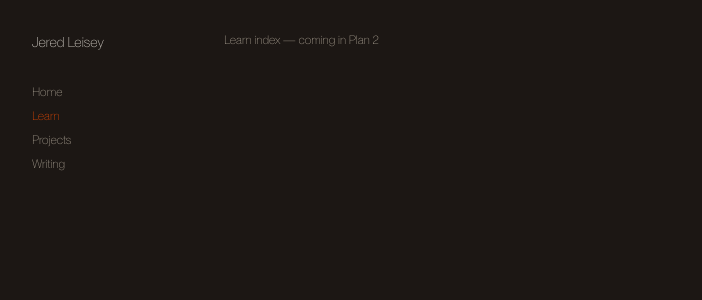
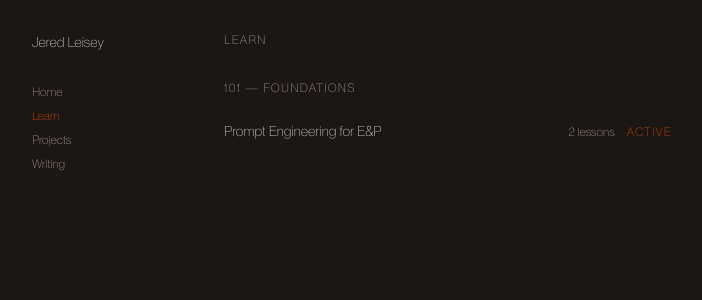
Before and after one commit to jeredleisey/jeredleisey-next, a Next.js app: page /learn in a window 1280 px wide. Shown: the top 300 px of the page, without its empty margins (0-702 px from the left). Built offline with nearby package versions, Linux system fonts and the light colour scheme.

Commit message:
feat: implement Learn index page grouped by level

```diff
--- a/app/learn/page.tsx
+++ b/app/learn/page.tsx
@@ -1,3 +1,82 @@
+import Link from 'next/link';
+import { getAllSeries } from '@/lib/content';
+
+export const metadata = { title: 'Learn — Jered Leisey' };
+
 export default function LearnPage() {
-  return <div className="p-pad-2 text-my-stone text-xs">Learn index — coming in Plan 2</div>;
+  const allSeries = getAllSeries();
+  const level101 = allSeries.filter((s) => s.metadata.level === 101);
+  const level201 = allSeries.filter((s) => s.metadata.level === 201);
+
+  return (
+    <div className="p-pad-2 max-w-lg">
+      <h1 className="text-my-stone text-xs uppercase tracking-widest mb-pad-2">Learn</h1>
+
+      {level101.length > 0 && (
+        <section className="mb-8">
+          <h2 className="text-my-stone text-xs uppercase tracking-widest border-b border-my-espresso/30 pb-2 mb-4">
+            101 — Foundations
+          </h2>
+          <ul className="flex flex-col gap-4">
+            {level101.map((series) => (
+              <li key={series.slug}>
+                <Link
+                  href={`/learn/${series.slug}`}
+                  className="group flex items-baseline justify-between gap-4"
+                >
+                  <span className="text-my-cream text-sm group-hover:text-my-orange transition-colors">
+                    {series.metadata.title}
+                  </span>
+                  <span className="flex items-center gap-3 shrink-0">
+                    <span className="text-my-stone text-xs">
+                      {series.lessons.length} lesson{series.lessons.length !== 1 ? 's' : ''}
+                    </span>
+                    {series.metadata.status === 'active' && (
+                      <span className="text-my-orange text-xs uppercase tracking-widest">Active</span>
+                    )}
+                    {series.metadata.status === 'coming-soon' && (
+                      <span className="text-my-stone/50 text-xs uppercase tracking-widest">Soon</span>
+                    )}
+                  </span>
+                </Link>
+              </li>
+            ))}
+          </ul>
+        </section>
+      )}
+
+      {level201.length > 0 && (
+        <section>
+          <h2 className="text-my-stone text-xs uppercase tracking-widest border-b border-my-espresso/30 pb-2 mb-4">
+            201 — Applied
+          </h2>
+          <ul className="flex flex-col gap-4">
+            {level201.map((series) => (
+              <li key={series.slug}>
+                <Link
+                  href={`/learn/${series.slug}`}
+                  className="group flex items-baseline justify-between gap-4"
+                >
+                  <span className="text-my-cream text-sm group-hover:text-my-orange transition-colors">
+                    {series.metadata.title}
+                  </span>
+                  <span className="flex items-center gap-3 shrink-0">
+                    <span className="text-my-stone text-xs">
+                      {series.lessons.length} lesson{series.lessons.length !== 1 ? 's' : ''}
+                    </span>
+                    {series.metadata.status === 'active' && (
+                      <span className="text-my-orange text-xs uppercase tracking-widest">Active</span>
+                    )}
+                    {series.metadata.status === 'coming-soon' && (
+                      <span className="text-my-stone/50 text-xs uppercase tracking-widest">Soon</span>
+                    )}
+                  </span>
+                </Link>
+              </li>
+            ))}
+          </ul>
+        </section>
+      )}
+    </div>
+  );
 }
```
